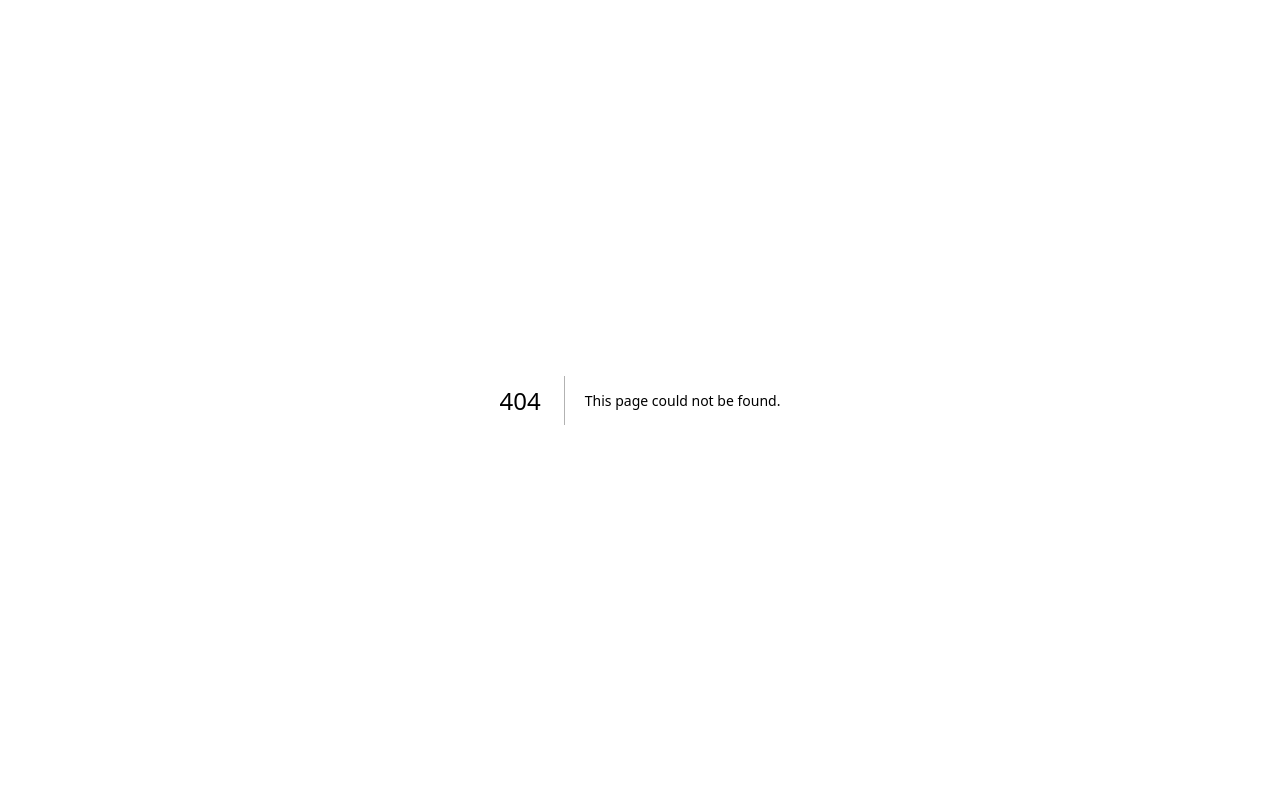
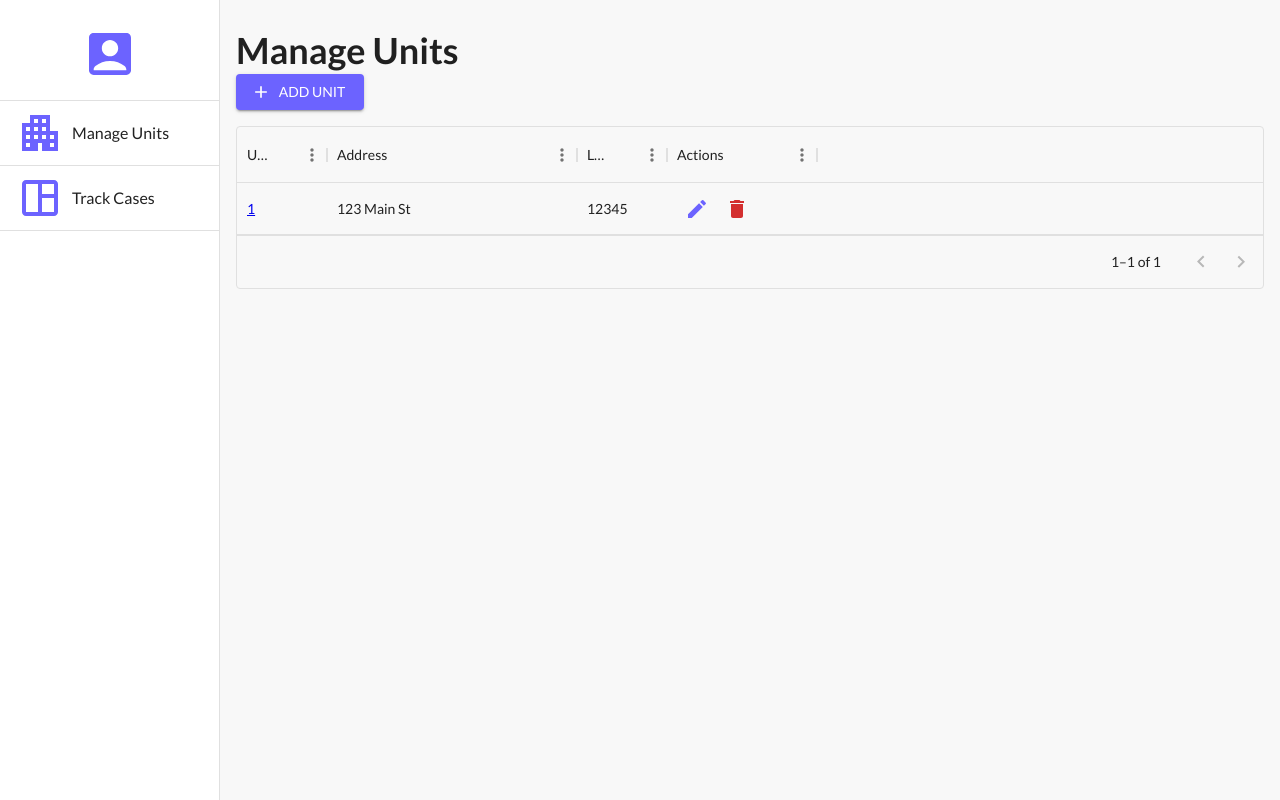
Before and after one commit to Josie1902/esc_portal_overhaul, a Next.js app: page /landlord/manageunits in a window 1280 px wide. Before the commit this address had no page. Built offline with nearby package versions, Linux system fonts and the light colour scheme.

Commit message:
placeholder landing pages for both tenant and landlord

```diff
--- /dev/null
+++ b/app/landlord/manageunits/page.js
@@ -0,0 +1,12 @@
+import ListUnits from "@/components/landlord/manageunits/listunits"
+import AddUnitButton from "@/components/landlord/manageunits/addunitbutton"
+
+export default function ManageUnits() {
+    return (
+        <section className="h-full flex flex-col">
+            <h1 className="mb-1 text-4xl font-extrabold">Manage Units</h1>
+            <AddUnitButton></AddUnitButton>
+            <ListUnits></ListUnits>
+        </section>
+    )
+}
--- a/app/landlord/page.js
+++ b/app/landlord/page.js
@@ -1,12 +1,7 @@
-import ListUnits from "@/components/landlord/manageunits/listunits"
-import AddUnitButton from "@/components/landlord/manageunits/addunitbutton"
-
-export default function ManageUnits() {
+export default function LandlordLanding() {
     return (
         <section className="h-full flex flex-col">
-            <h1 className="mb-1 text-4xl font-extrabold">Manage Units</h1>
-            <AddUnitButton></AddUnitButton>
-            <ListUnits></ListUnits>
+            <h1 className="mb-1 text-4xl font-extrabold">Hello Landlords!</h1>
         </section>
     )
 }
--- a/app/tenant/page.js
+++ b/app/tenant/page.js
@@ -1,10 +1,7 @@
-import Options from "@/components/tenant/options"
-
-export default function ServiceOptions() {
+export default function TenantLanding() {
     return (
         <section className="h-full flex flex-col justify-center items-center ">
-            <h1 className="mb-1 text-4xl font-extrabold text-center">What can we help you with?</h1>
-            <Options></Options>
+            <h1 className="mb-1 text-4xl font-extrabold text-center">Hello Tenants!</h1>
         </section>
     )
 }
--- /dev/null
+++ b/app/tenant/serveoption/page.js
@@ -0,0 +1,10 @@
+import Options from "@/components/tenant/options"
+
+export default function ServiceOptions() {
+    return (
+        <section className="h-full flex flex-col justify-center items-center ">
+            <h1 className="mb-1 text-4xl font-extrabold text-center">What can we help you with?</h1>
+            <Options></Options>
+        </section>
+    )
+}
```
